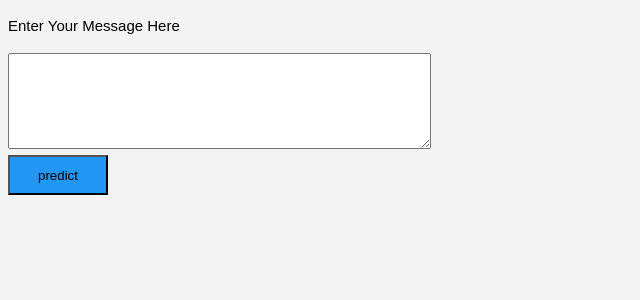
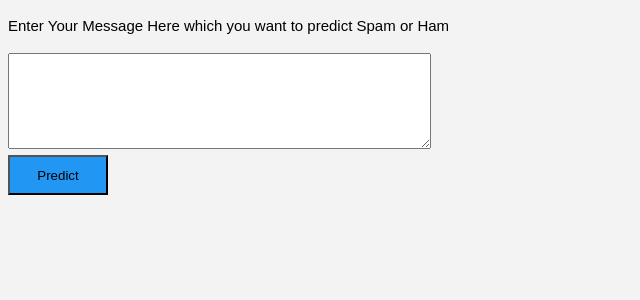
Before and after one commit to iamranjan/spam_classifier_Flask, a Flask app: page / in a window 1280 px wide. Shown: the part 161-461 px from the top of the page, without its empty margins (0-640 px from the left). Run offline with Flask 2, Linux system fonts and the light colour scheme; parts of the project's set-up code (start-up, migrations or seed data) failed here and were passed over.

Commit message:
Update home.html

```diff
--- a/templates/home.html
+++ b/templates/home.html
@@ -20,12 +20,12 @@
 	<div class="ml-container">
 
 		<form action="{{ url_for('predict')}}" method="POST">
-		<p>Enter Your Message Here</p>
+		<p>Enter Your Message Here which you want to predict Spam or Ham</p>
 		<!-- <input type="text" name="comment"/> -->
 		<textarea name="message" rows="6" cols="50"></textarea>
 		<br/>
 
-		<input type="submit" class="btn-info" value="predict">
+		<input type="Submit" class="btn-info" value="Predict">
 
 	</form>
 
```
